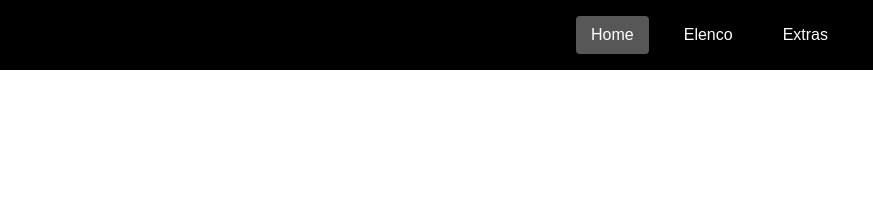
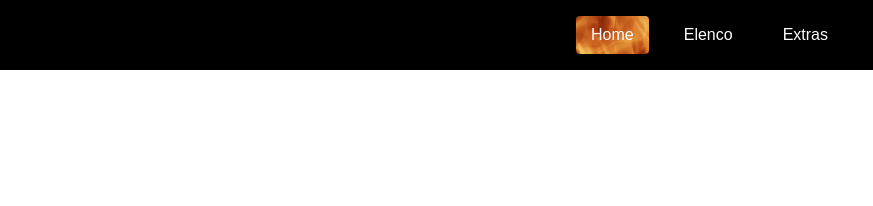
Before and after one commit to LeonardoVictorMuller/Pagina-de-Filme, a plain HTML site: page index.html in a window 1280 px wide. In both pictures the pointer is over the link "Home". Shown: the full height of the page, 407-1280 px from the left. Drawn offline with Linux system fonts and the light colour scheme.

Commit message:
fogo nos botoes

```diff
--- a/style.css
+++ b/style.css
@@ -50,10 +50,12 @@ body {
     text-decoration: none;
     transition: 0.3s;
     border-radius: 4px;
+
 }
 
 .navbar a:hover {
-    background-color: #575757;
+    /* background-color: #575757; */
+    background-image: url("img/FOGO.gif");
 }
 
 /* Responsividade */
```
Also changed, not shown: img/FOGO.gif (added), img/gif_passaro.gif (added).
